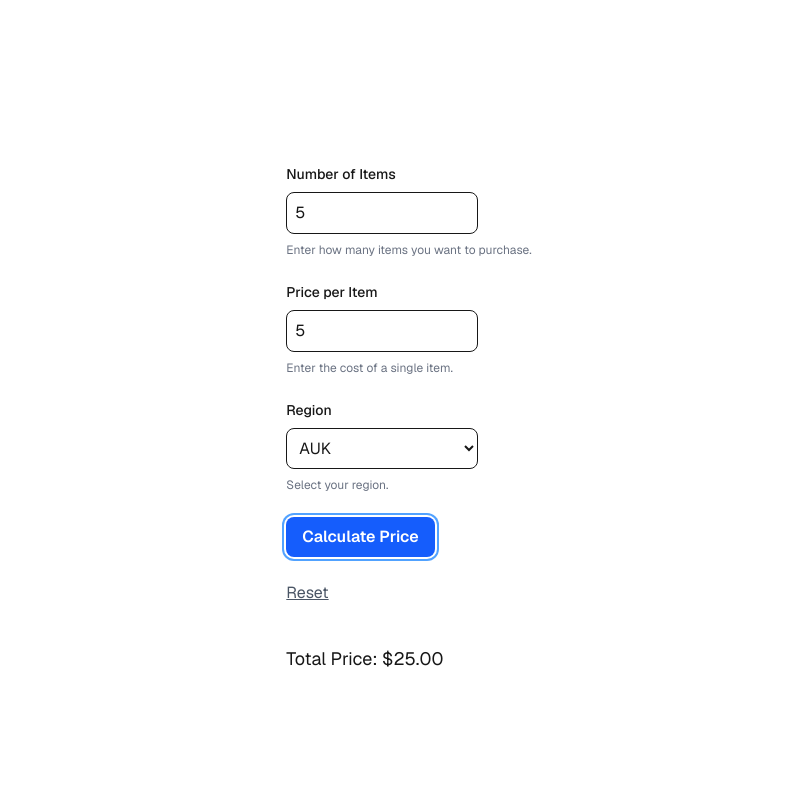
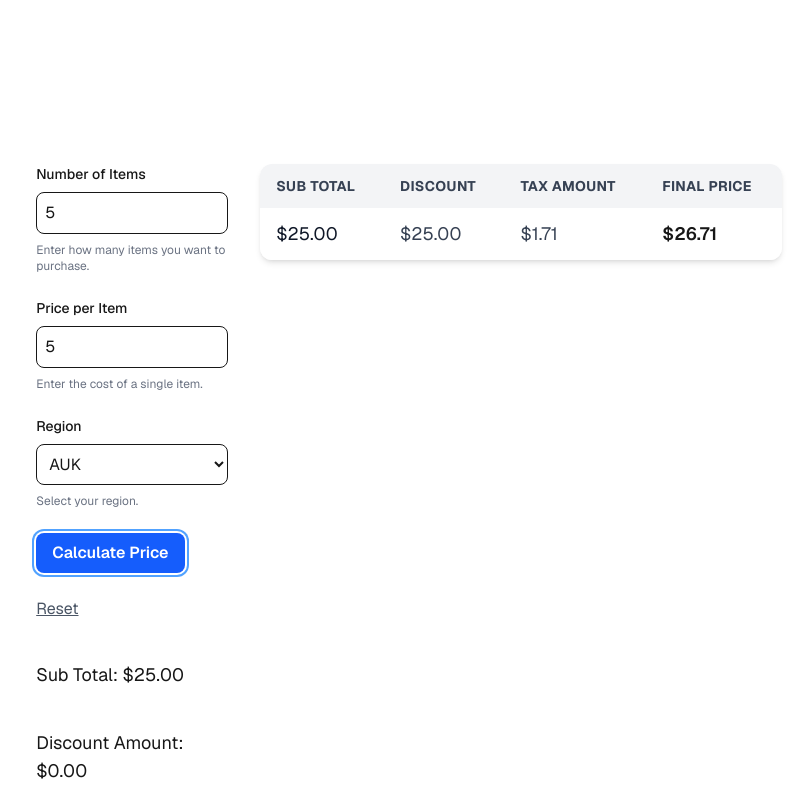
Before and after one commit to gayounglee57/retail-calculator, a Next.js app: page / in a window 1280 px wide. Both pictures are taken after typing "5", "5" into the empty fields and a click on the button "Calculate Price". Shown: the top 800 px of the page, without its empty margins (231-1043 px from the left). Built offline with nearby package versions, Linux system fonts and the light colour scheme.

Commit message:
Added ledger display using local storage

```diff
--- a/src/app/components/RetailCalculatorForm.tsx
+++ b/src/app/components/RetailCalculatorForm.tsx
@@ -1,8 +1,13 @@
 "use client";
-import { useState } from "react";
+import { useEffect, useState } from "react";
 import { NumberInputField } from "./NumberInputField";
 import { SelectField } from "./SelectField";
-import { currencyFormatter } from "../helpers/util";
+import {
+  calculateDiscount,
+  currencyFormatter,
+  getTaxAmount,
+} from "../helpers/util";
+import { HistoryItem, RetailCalculatorLedger } from "./RetailCalculatorLedger";
 
 const options = [
   { value: "AUK", label: "AUK" },
@@ -16,18 +21,68 @@ const MAX_INTEGER = 1_000_000;
 const MIN_INTEGER = 0;
 
 export function RetailCalculatorForm() {
-  const [calculatedTotal, setCalculatedTotal] = useState<number | null>(null);
+  const [calculatedSubTotal, setCalculatedSubTotal] = useState<number | null>(
+    null
+  );
+  const [taxAmountDisplay, setTaxAmountDisplay] = useState<number | null>(null);
+  const [calculatedFinalPrice, setCalculatedFinalPrice] = useState<
+    number | null
+  >(null);
+  const [discountAmountDisplay, setDiscountAmountDisplay] = useState<
+    number | null
+  >(null);
+  const [ledgerHistory, setLedgerHistory] = useState<HistoryItem[]>([]);
+
+  useEffect(() => {
+    setLedgerHistory(
+      JSON.parse(localStorage.getItem("retailCalculatorData") || "[]")
+    );
+  }, []);
 
   const handleSubmit = (e: React.FormEvent<HTMLFormElement>) => {
     e.preventDefault();
     const formData = new FormData(e.currentTarget);
     const entries = Object.fromEntries(formData.entries());
 
-    const total = Number(entries.items) * Number(entries.priceDollars);
-    setCalculatedTotal(total);
+    // Sub total which is the raw amount
+    const subTotal = Number(entries.items) * Number(entries.priceDollars);
+    setCalculatedSubTotal(subTotal);
+
+    // Amount which will be the discount
+    const discount = calculateDiscount(subTotal);
+    setDiscountAmountDisplay(discount);
+
+    // Amount which will be the tax
+    const discountedPrice = subTotal - discount;
+    const taxedAmount = getTaxAmount(discountedPrice, entries.region as string);
+    setTaxAmountDisplay(taxedAmount);
+
+    // Final price
+    const finalPrice = subTotal - discount + taxedAmount;
+    setCalculatedFinalPrice(finalPrice);
+
+    // Fetch existing history from local storage
+    const existingHistory = JSON.parse(
+      localStorage.getItem("retailCalculatorData") || "[]"
+    );
+
+    // Set new history entry in local storage
+    const newHistory = [
+      ...existingHistory,
+      {
+        calculatedTotal: subTotal,
+        discountAmountDisplay: discountedPrice,
+        taxAmountDisplay: taxedAmount,
+        finalPrice,
+      },
+    ];
+
+    setLedgerHistory(newHistory);
+    localStorage.setItem("retailCalculatorData", JSON.stringify(newHistory));
   };
 
   return (
+    <div className="flex items-center sm:items-start">
       <form
         onSubmit={handleSubmit}
         className="flex flex-col gap-6 items-center sm:items-start"
@@ -70,16 +125,33 @@ export function RetailCalculatorForm() {
         <button
           type="reset"
           className="text-gray-600 underline"
-        onClick={() => setCalculatedTotal(null)}
+          onClick={() => setCalculatedSubTotal(null)}
         >
           Reset
         </button>
 
-      {calculatedTotal !== null && (
+        {calculatedSubTotal !== null && (
           <div className="mt-4 text-lg">
-          Total Price: {currencyFormatter.format(calculatedTotal)}
+            Sub Total: {currencyFormatter.format(calculatedSubTotal)}
+          </div>
+        )}
+        {discountAmountDisplay !== null && (
+          <div className="mt-4 text-lg">
+            Discount Amount: {currencyFormatter.format(discountAmountDisplay)}
+          </div>
+        )}
+        {taxAmountDisplay !== null && (
+          <div className="mt-4 text-lg">
+            Tax Amount: {currencyFormatter.format(taxAmountDisplay)}
+          </div>
+        )}
+        {calculatedFinalPrice !== null && (
+          <div className="mt-4 text-lg">
+            Final Price: {currencyFormatter.format(calculatedFinalPrice)}
           </div>
         )}
       </form>
+      <RetailCalculatorLedger ledgerHistory={ledgerHistory} />
+    </div>
   );
 }
--- /dev/null
+++ b/src/app/components/RetailCalculatorLedger.tsx
@@ -0,0 +1,42 @@
+"use client";
+import { currencyFormatter } from "../helpers/util";
+
+export type HistoryItem = {
+  calculatedTotal: number;
+  discountAmountDisplay: number;
+  taxAmountDisplay: number;
+  finalPrice: number;
+};
+
+export function RetailCalculatorLedger({ ledgerHistory = [] }: { ledgerHistory: HistoryItem[] }) {
+  return (
+    <table className="w-full border-collapse rounded-xl shadow-md overflow-hidden ml-8">
+      <thead>
+        <tr className="bg-gray-100 text-left text-gray-700 text-sm uppercase tracking-wide">
+          <th className="px-4 py-3">Sub Total</th>
+          <th className="px-4 py-3">Discount</th>
+          <th className="px-4 py-3">Tax Amount</th>
+          <th className="px-4 py-3">Final Price</th>
+        </tr>
+      </thead>
+      <tbody>
+        {ledgerHistory.map((historyItem: HistoryItem, index: number) => (
+          <tr className="bg-white" key={index}>
+            <td className="px-4 py-3 text-lg text-gray-900">
+              {currencyFormatter.format(historyItem.calculatedTotal)}
+            </td>
+            <td className="px-4 py-3 text-lg text-gray-700">
+              {currencyFormatter.format(historyItem.discountAmountDisplay)}
+            </td>
+            <td className="px-4 py-3 text-lg text-gray-700">
+              {currencyFormatter.format(historyItem.taxAmountDisplay)}
+            </td>
+            <td className="px-4 py-3 text-lg font-semibold">
+              {currencyFormatter.format(historyItem.finalPrice)}
+            </td>
+          </tr>
+        ))}
+      </tbody>
+    </table>
+  );
+}
--- /dev/null
+++ b/src/app/helpers/constants.ts
@@ -0,0 +1,16 @@
+export enum DiscountAmount {
+    UP_TO_999 = 0,
+    FROM_1000_TO_4999 = 0.03,
+    FROM_5000_TO_6999 = 0.05,
+    FROM_7000_TO_9999 = 0.07,
+    FROM_10000_TO_49999 = 0.10,
+    FROM_50000 = 0.15,
+}
+
+export enum TaxRates {
+    AUK = 0.0685,
+    CHC = 0.08,
+    WAI = 0.0625,
+    WLG = 0.04,
+    TAS = 0.0825,
+}
--- a/src/app/helpers/util.ts
+++ b/src/app/helpers/util.ts
@@ -1,4 +1,69 @@
+import { DiscountAmount, TaxRates } from "./constants";
+
 export const currencyFormatter = new Intl.NumberFormat("en-NZ", {
   style: "currency",
   currency: "NZD",
 });
+
+export const calculateDiscount = (orderValue: number): number => {
+  if (orderValue >= 1000 && orderValue < 5000) {
+    return orderValue * DiscountAmount.FROM_1000_TO_4999;
+  } else if (orderValue >= 5000 && orderValue < 7000) {
+    return orderValue * DiscountAmount.FROM_5000_TO_6999;
+  } else if (orderValue >= 7000 && orderValue < 10_000) {
+    return orderValue * DiscountAmount.FROM_7000_TO_9999;
+  } else if (orderValue >= 10_000 && orderValue < 50_000) {
+    return orderValue * DiscountAmount.FROM_10000_TO_49999;
+  } else if (orderValue >= 50_000) {
+    return orderValue * DiscountAmount.FROM_50000;
+  } else {
+    return 0;
+  }
+};
+
+export const getTaxAmount = (orderValue: number, region: string): number => {
+  switch (region) {
+    case "AUK":
+      return orderValue * TaxRates.AUK;
+    case "CHC":
+      return orderValue * TaxRates.CHC;
+    case "WAI":
+      return orderValue * TaxRates.WAI;
+    case "WLG":
+      return orderValue * TaxRates.WLG;
+    case "TAS":
+      return orderValue * TaxRates.TAS;
+    default:
+      return 0;
+  }
+};
+
+// const applyDiscount = (orderValue: number) => {
+
+// };
+
+// export const calculateDiscountedPrice = (orderValue: number, index: number) => {
+//   // Example of order $1200
+//   // 1200 - 999 then calculate discount on 201 = discountAmount
+//   // check if remainder is positive
+//   // if negative, then return.
+//   // output should be 1194
+//   // calculateDiscountedPrice(1200, 0);
+
+//   const orderValueTiers = [0, 1000, 5000, 7000, 10000, 50000];
+//   const discountAmounts = [0, 0.03, 0.05, 0.07, 0.1, 0.15];
+
+//   const remainder = orderValue - orderValueTiers[index]; // 1200 - 1000 = 200 // 200 - 5000 = -4800
+//   console.log("remainder", remainder);
+//   const discountAmount = remainder * discountAmounts[index]; // 200 * 0.03 // -4800 * 0.05
+//   console.log("discountAmount", discountAmount);
+
+//   if (remainder > 0) {
+//     return calculateDiscountedPrice(remainder, index + 1);
+//   } else {
+//     return {
+//       discountAmount,
+//       remainder,
+//     };
+//   }
+// };
--- a/src/app/page.tsx
+++ b/src/app/page.tsx
@@ -3,7 +3,7 @@ import { RetailCalculatorForm } from "./components/RetailCalculatorForm";
 export default function Home() {
   return (
     <div className="font-sans grid grid-rows-[20px_1fr_20px] items-center justify-items-center min-h-screen p-8 pb-20 gap-16 sm:p-20">
-      <main className="flex flex-col gap-[32px] row-start-2 items-center sm:items-start">
+      <main className="flex gap-[32px] row-start-2 items-center sm:items-start">
         <RetailCalculatorForm />
       </main>
     </div>
```
Lines whose indentation alone changed are shown as unchanged.
